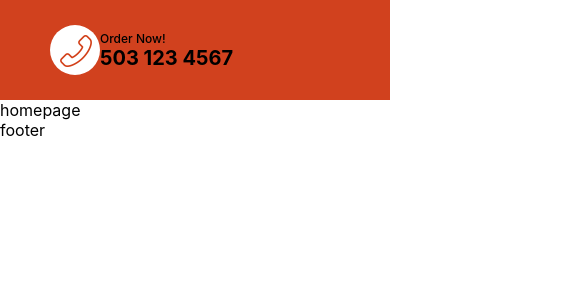
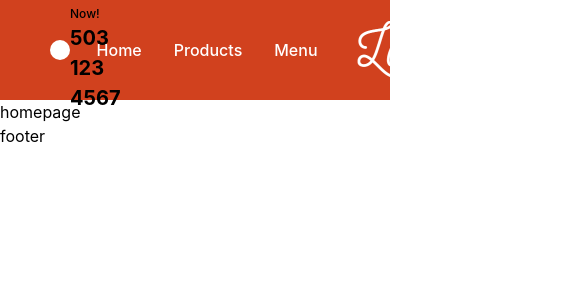
Before and after one commit to anwalker293/pizza-ordering, a Next.js app in the folder pizza-ordering/: page / in a window 390 px wide. Shown: the top 300 px of the page, 585 px wide, since content can reach past the window. Built offline with nearby package versions, Linux system fonts and the light colour scheme.

Commit message:
feat: a little peeved about navbar styling not being responsive
Signed-off-by: Alex Walker <alex.walker@indicio.tech>

```diff
--- a/pizza-ordering/src/components/Navbar.jsx
+++ b/pizza-ordering/src/components/Navbar.jsx
@@ -6,15 +6,38 @@ const Navbar = () => {
     <div className={styles.container}>
       <div className={styles.item}>
         <div className={styles.callButton}>
-          <Image src="/img/telephone.png" alt="" width="32" height="32" />
+          <Image
+            className={styles.telephone}
+            src="/img/telephone.png"
+            alt=""
+            width="32"
+            height="32"
+          />
         </div>
         <div className={styles.text}>
           <div className={styles.text}>Order Now!</div>
           <div className={styles.text}>503 123 4567</div>
         </div>
       </div>
-      <div className={styles.item}></div>
-      <div className={styles.item}></div>
+      <center>
+        <div className={styles.item}>
+          <ul className={styles.list}>
+            <li className={styles.listItem}>Home</li>
+            <li className={styles.listItem}>Products</li>
+            <li className={styles.listItem}>Menu</li>
+            <Image src="/img/logo.png" alt="" width="160" height="69" />
+            <li className={styles.listItem}>Events</li>
+            <li className={styles.listItem}>Blog</li>
+            <li className={styles.listItem}>Contact</li>
+          </ul>
+        </div>
+      </center>
+      <div className={styles.item}>
+        <div className={styles.cart}>
+          <Image src="/img/cart.png" alt="" width="30" height="30" />
+          <div className={styles.counter}>2</div>
+        </div>
+      </div>
     </div>
   );
 };
--- a/pizza-ordering/src/styles/Navbar.module.css
+++ b/pizza-ordering/src/styles/Navbar.module.css
@@ -8,6 +8,9 @@
   position: sticky;
   top: 0;
   z-index: 999;
+}
+
+.telephone {
 }
 
 .item {
@@ -28,8 +31,11 @@
   background-color: white;
   border-radius: 50%;
   padding: 10px;
-  width: 50px;
-  height: 50px;
+}
+
+.telephone {
+  width: 95%;
+  height: 95%;
 }
 
 .texts {
@@ -48,16 +54,17 @@
 }
 
 .list {
-  padding: 0;
   display: flex;
   align-items: center;
   list-style: none;
   color: white;
+  justify-content: center;
 }
 
 .listItem {
-  margin: 20px;
+  margin: 16px;
   font-weight: 500;
+  justify-content: center;
 }
 
 .cart {
--- a/pizza-ordering/src/styles/globals.css
+++ b/pizza-ordering/src/styles/globals.css
@@ -14,3 +14,73 @@ a {
 * {
   box-sizing: border-box;
 }
+
+/*
+  1. Use a more-intuitive box-sizing model.
+*/
+*,
+*::before,
+*::after {
+  box-sizing: border-box;
+}
+/*
+  2. Remove default margin
+*/
+* {
+  margin: 0;
+}
+/*
+  3. Allow percentage-based heights in the application
+*/
+html,
+body {
+  height: 100%;
+}
+/*
+  Typographic tweaks!
+  4. Add accessible line-height
+  5. Improve text rendering
+*/
+body {
+  line-height: 1.5;
+  -webkit-font-smoothing: antialiased;
+}
+/*
+  6. Improve media defaults
+*/
+img,
+picture,
+video,
+canvas,
+svg {
+  display: block;
+  max-width: 100%;
+}
+/*
+  7. Remove built-in form typography styles
+*/
+input,
+button,
+textarea,
+select {
+  font: inherit;
+}
+/*
+  8. Avoid text overflows
+*/
+p,
+h1,
+h2,
+h3,
+h4,
+h5,
+h6 {
+  overflow-wrap: break-word;
+}
+/*
+  9. Create a root stacking context
+*/
+#root,
+#__next {
+  isolation: isolate;
+}
```
